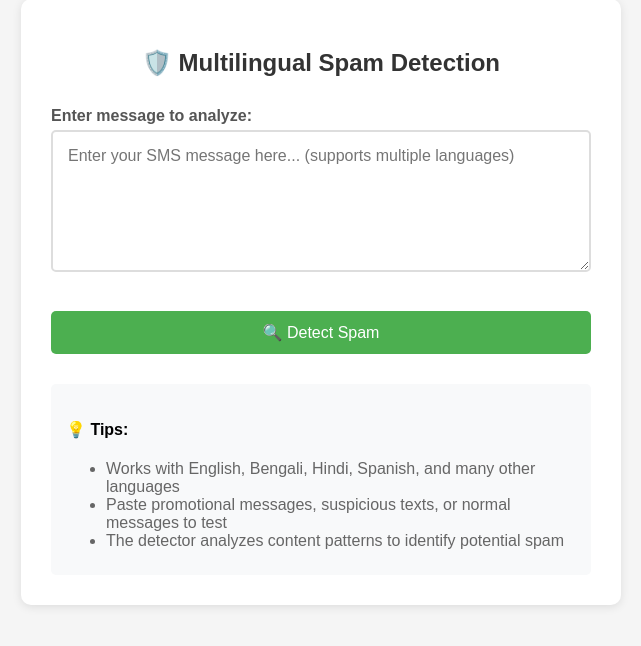
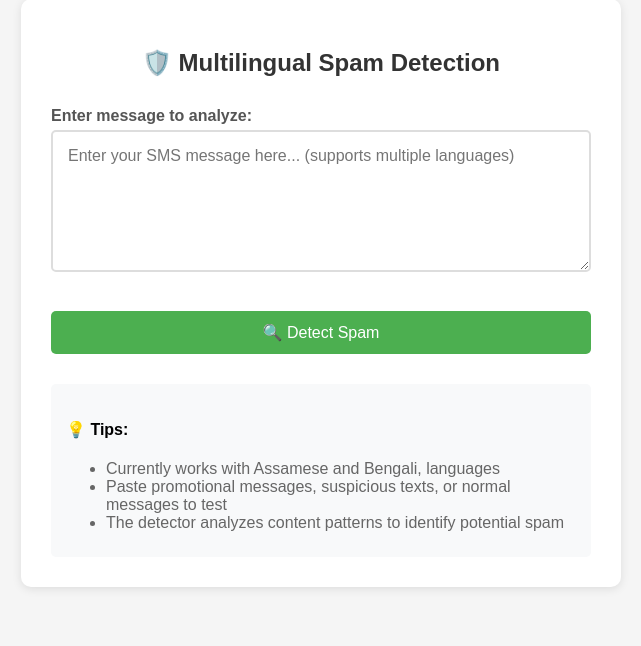
Before and after one commit to adityasah104/Spam_detection_API, a Flask app: page / in a window 1280 px wide. Shown: the part 71-717 px from the top of the page, without its empty margins (319-960 px from the left). Run offline with Flask 3, Linux system fonts and the light colour scheme.

Commit message:
Update index.html

```diff
--- a/templates/index.html
+++ b/templates/index.html
@@ -129,7 +129,7 @@
         <div style="margin-top: 30px; padding: 15px; background-color: #f8f9fa; border-radius: 5px;">
             <h4>💡 Tips:</h4>
             <ul style="margin: 10px 0; color: #666;">
-                <li>Works with English, Bengali, Hindi, Spanish, and many other languages</li>
+                <li>Currently works with Assamese and Bengali, languages</li>
                 <li>Paste promotional messages, suspicious texts, or normal messages to test</li>
                 <li>The detector analyzes content patterns to identify potential spam</li>
             </ul>
```
